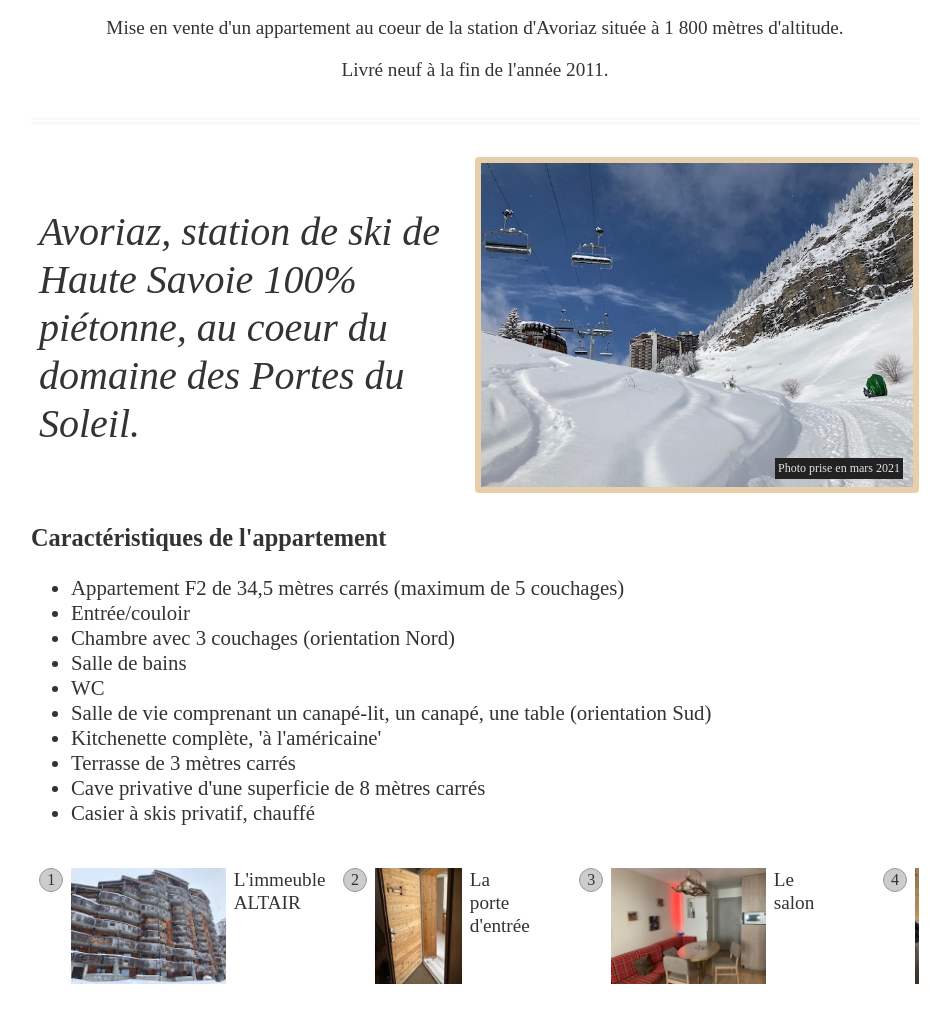
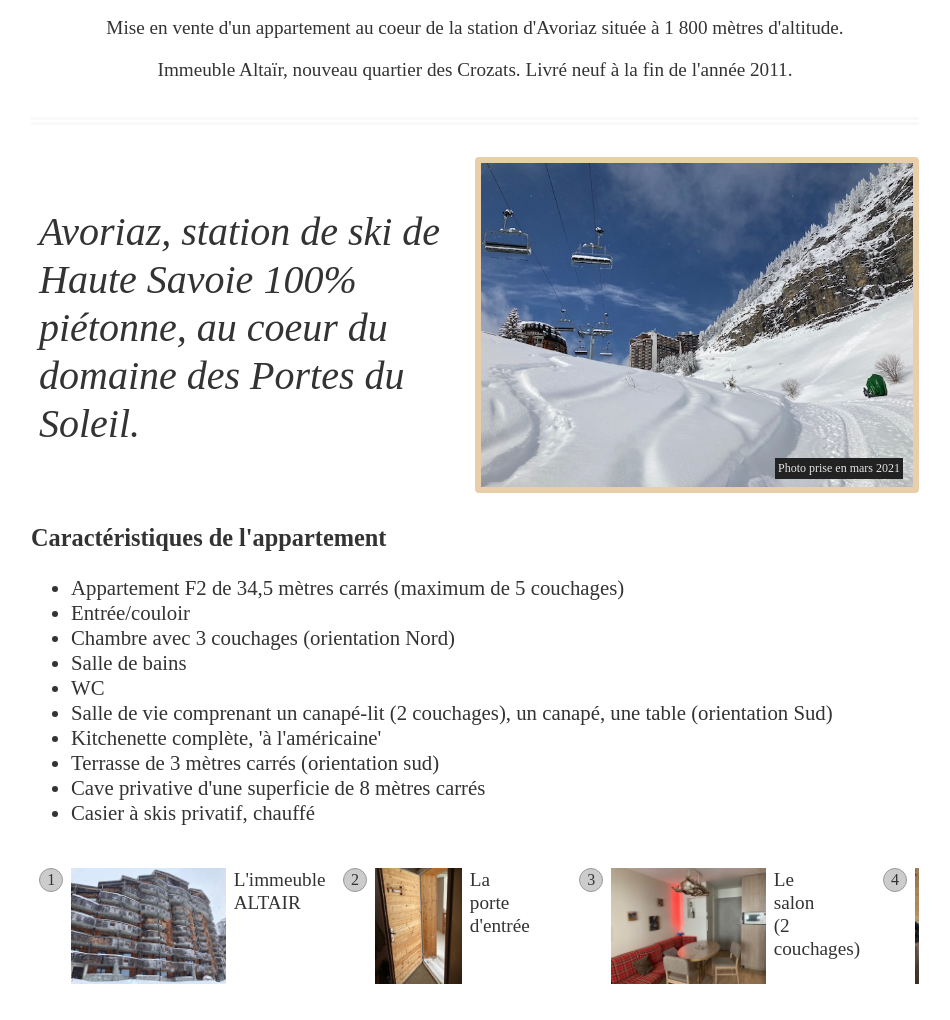
Before and after one commit to smartduck66/smartduck66.github.io, a plain HTML site: page index.html in a window 1280 px wide. Shown: the part 195-1215 px from the top of the page, without its empty margins (165-1115 px from the left). Drawn offline with Linux system fonts and the light colour scheme.

Commit message:
Initial commit7

```diff
--- a/index.html
+++ b/index.html
@@ -11,7 +11,7 @@
         <div class="Header">
             <a href="/" class="LogoWrapper"><img src="img/logo_avz.png" alt="Avoriaz 1800"/></a>
             <p class="Strap">Mise en vente d'un appartement au coeur de la station d'Avoriaz située à 1 800 mètres d'altitude.</p>
-            <p class="Strap">Livré neuf à la fin de l'année 2011.</p>
+            <p class="Strap">Immeuble Altaïr, nouveau quartier des Crozats. Livré neuf à la fin de l'année 2011.</p>
         </div>
         <div class="IntroWrapper">
             <p class="IntroText">Avoriaz, station de ski de Haute Savoie 100% piétonne, au coeur du domaine des Portes du Soleil.</p>
@@ -28,9 +28,9 @@
                 <li>Chambre avec 3 couchages (orientation Nord)</li>
                 <li>Salle de bains</li>
                 <li>WC</li>
-                <li>Salle de vie comprenant un canapé-lit, un canapé, une table (orientation Sud)</li>
+                <li>Salle de vie comprenant un canapé-lit (2 couchages), un canapé, une table (orientation Sud)</li>
                 <li>Kitchenette complète, 'à l'américaine'</li>
-                <li>Terrasse de 3 mètres carrés</li>
+                <li>Terrasse de 3 mètres carrés (orientation sud)</li>
                 <li>Cave privative d'une superficie de 8 mètres carrés</li>
                 <li>Casier à skis privatif, chauffé</li>
             </ul>
@@ -46,11 +46,11 @@
             </figure>
             <figure class="Item">
                 <img src="img/salon_1.jpg" alt="Image 3"/>
-                <figcaption class="Caption">Le salon</figcaption>
+                <figcaption class="Caption">Le salon (2 couchages)</figcaption>
             </figure>
             <figure class="Item">
                 <img src="img/salon_2.jpg" alt="Image 4"/>
-                <figcaption class="Caption">Le salon</figcaption>
+                <figcaption class="Caption">Le salon/salle à manger</figcaption>
             </figure>
             <figure class="Item">
                 <img src="img/vue_terrasse_1.jpg" alt="Image 5"/>
@@ -66,7 +66,7 @@
             </figure>
             <figure class="Item">
                 <img src="img/chambre_1.jpg" alt="Image 8"/>
-                <figcaption class="Caption">La chambre</figcaption>
+                <figcaption class="Caption">La chambre (3 couchages)</figcaption>
             </figure>
             <figure class="Item">
                 <img src="img/chambre_2.jpg" alt="Image 9"/>
```
